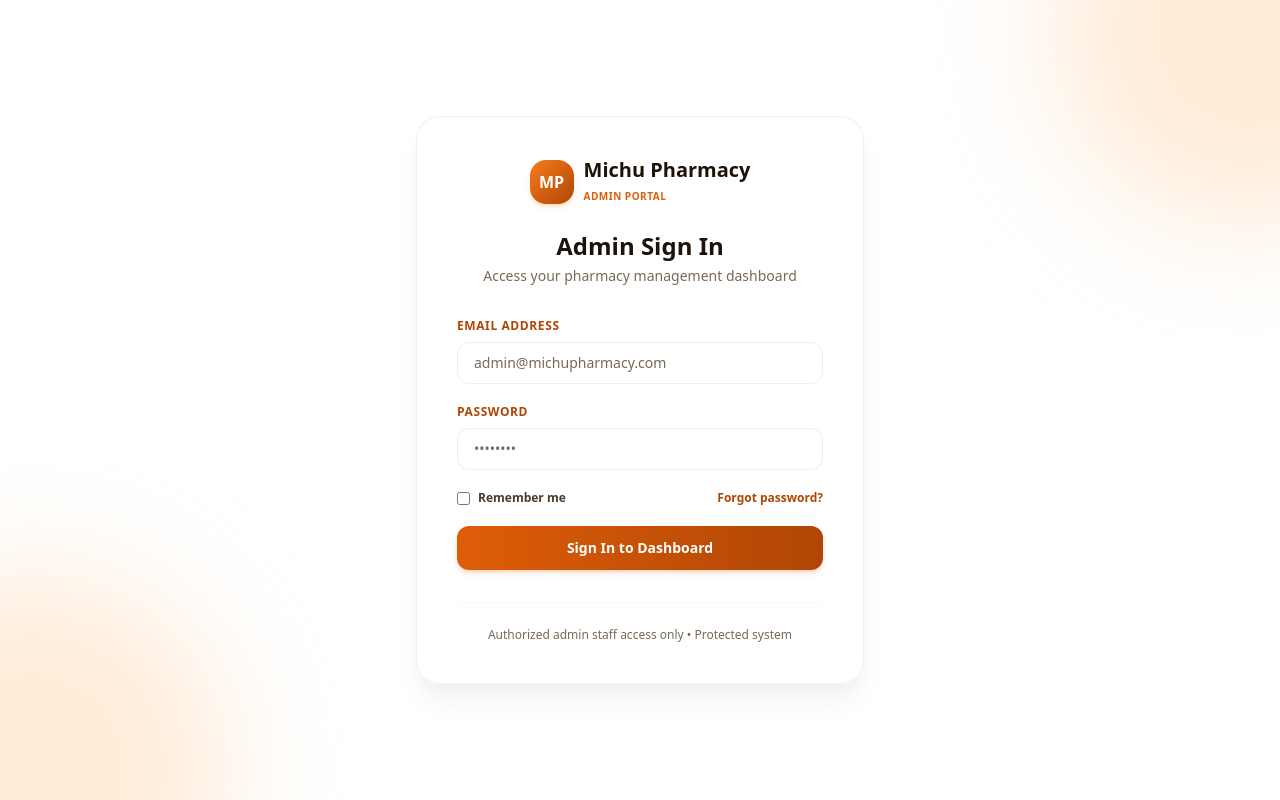
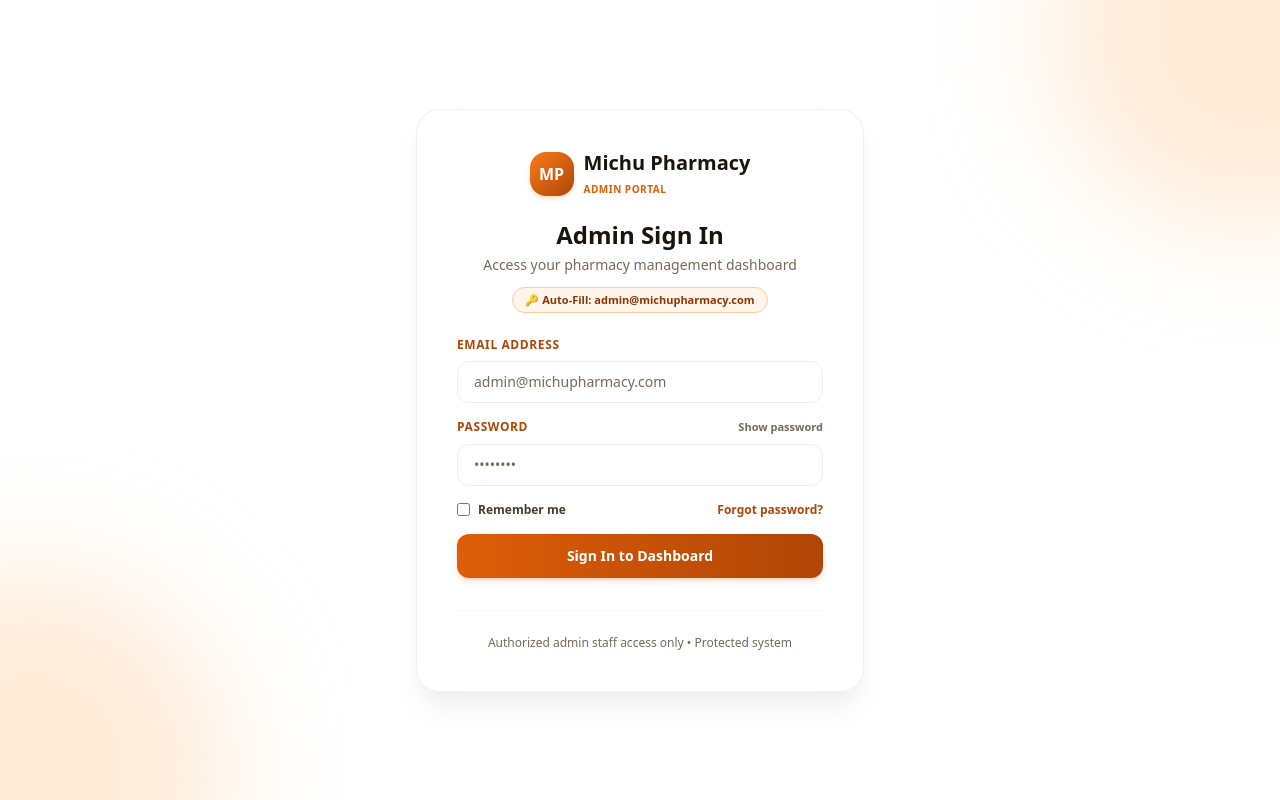
Before and after one commit to lizy1295/Michu--pharmacy, a Next.js app in the folder frontend/: page /admin/login in a window 1280 px wide. Built offline with nearby package versions, Linux system fonts and the light colour scheme; no server answers; sample sign-in values are in the browser's storage.

Commit message:
fix(auth): support password variants, show/hide password, and auto-fill for admin login

```diff
--- a/frontend/src/app/admin/(auth)/login/page.tsx
+++ b/frontend/src/app/admin/(auth)/login/page.tsx
@@ -7,10 +7,17 @@ import { useRouter } from 'next/navigation';
 export default function AdminLoginPage() {
   const [email, setEmail] = useState('');
   const [password, setPassword] = useState('');
+  const [showPassword, setShowPassword] = useState(false);
   const [rememberMe, setRememberMe] = useState(false);
   const [loading, setLoading] = useState(false);
   const [error, setError] = useState('');
   const router = useRouter();
+
+  const handleAutoFill = () => {
+    setEmail('admin@michupharmacy.com');
+    setPassword('password123');
+    setError('');
+  };
 
   const handleSubmit = async (e: React.FormEvent) => {
     e.preventDefault();
@@ -21,7 +28,7 @@ export default function AdminLoginPage() {
       const response = await fetch('/api/auth/admin/login', {
         method: 'POST',
         headers: { 'Content-Type': 'application/json' },
-        body: JSON.stringify({ email, password, rememberMe }),
+        body: JSON.stringify({ email: email.trim(), password, rememberMe }),
       });
 
       const data = await response.json();
@@ -40,7 +47,6 @@ export default function AdminLoginPage() {
     } finally {
       setLoading(false);
     }
-
   };
 
   return (
@@ -51,8 +57,8 @@ export default function AdminLoginPage() {
 
       <div className="w-full max-w-md relative z-10">
         <div className="bg-white/95 backdrop-blur-xl rounded-3xl shadow-xl shadow-slate-200/80 border border-slate-200/80 p-8 sm:p-10">
-          <div className="text-center mb-8">
-            <Link href="/" className="inline-flex items-center gap-2.5 mb-6 group">
+          <div className="text-center mb-6">
+            <Link href="/" className="inline-flex items-center gap-2.5 mb-5 group">
               <div className="w-11 h-11 rounded-2xl bg-gradient-to-br from-emerald-500 to-brand-700 flex items-center justify-center text-white font-extrabold text-base shadow-md shadow-emerald-500/20 group-hover:scale-105 transition-transform">
                 MP
               </div>
@@ -63,13 +69,24 @@ export default function AdminLoginPage() {
             </Link>
             <h1 className="text-2xl font-extrabold text-slate-900">Admin Sign In</h1>
             <p className="text-sm text-slate-500 mt-1">Access your pharmacy management dashboard</p>
+
+            <div className="mt-3 flex items-center justify-center">
+              <button
+                type="button"
+                onClick={handleAutoFill}
+                className="inline-flex items-center gap-1.5 px-3 py-1 rounded-full bg-emerald-50 hover:bg-emerald-100 text-emerald-800 border border-emerald-200 text-[11px] font-bold transition shadow-2xs cursor-pointer"
+                title="Click to auto-fill working credentials"
+              >
+                <span>🔑 Auto-Fill: admin@michupharmacy.com</span>
+              </button>
+            </div>
           </div>
 
-          <form onSubmit={handleSubmit} className="space-y-5">
+          <form onSubmit={handleSubmit} className="space-y-4">
             {error && (
               <div className="p-3.5 rounded-2xl bg-rose-50 border border-rose-200 text-rose-700 text-xs font-semibold space-y-2">
                 <p>{error}</p>
-                {error.toLowerCase().includes('customer') && (
+                {error.toLowerCase().includes('customer') ? (
                   <div>
                     <Link
                       href="/login"
@@ -78,6 +95,17 @@ export default function AdminLoginPage() {
                       <span>Go to Customer Sign In</span>
                       <span>&rarr;</span>
                     </Link>
+                  </div>
+                ) : (
+                  <div className="pt-1.5 border-t border-rose-200/60 flex items-center justify-between">
+                    <span className="text-[11px] text-rose-600">Saved password incorrect?</span>
+                    <button
+                      type="button"
+                      onClick={handleAutoFill}
+                      className="underline font-bold text-emerald-800 hover:text-emerald-950 text-[11px] cursor-pointer"
+                    >
+                      Click here to reset &amp; auto-fill
+                    </button>
                   </div>
                 )}
               </div>
@@ -96,15 +124,26 @@ export default function AdminLoginPage() {
             </div>
 
             <div>
-              <label className="block text-xs font-bold text-slate-700 uppercase tracking-wider mb-2">Password</label>
+              <div className="flex items-center justify-between mb-2">
+                <label className="block text-xs font-bold text-slate-700 uppercase tracking-wider">Password</label>
+                <button
+                  type="button"
+                  onClick={() => setShowPassword(!showPassword)}
+                  className="text-[11px] font-semibold text-slate-500 hover:text-emerald-700 cursor-pointer"
+                >
+                  {showPassword ? 'Hide password' : 'Show password'}
+                </button>
+              </div>
+              <div className="relative">
                 <input
-                type="password"
+                  type={showPassword ? 'text' : 'password'}
                   value={password}
                   onChange={(e) => setPassword(e.target.value)}
                   required
                   className="w-full rounded-xl border border-slate-200 bg-slate-50/80 px-4 py-2.5 text-sm focus:bg-white focus:border-emerald-500 focus:ring-2 focus:ring-emerald-500/20 outline-none text-slate-800 placeholder:text-slate-400 transition"
                   placeholder="••••••••"
                 />
+              </div>
             </div>
 
             <div className="flex items-center justify-between text-xs font-semibold">
```
Also changed, not shown: 1 other file (tests, documents, lock files or other folders). Lines whose indentation alone changed are shown as unchanged.
